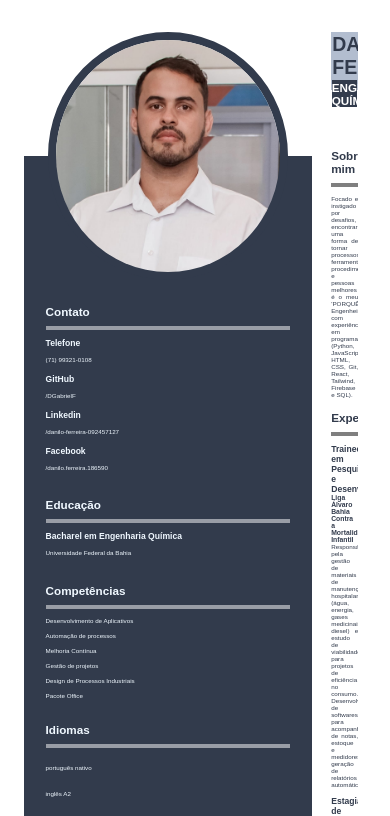
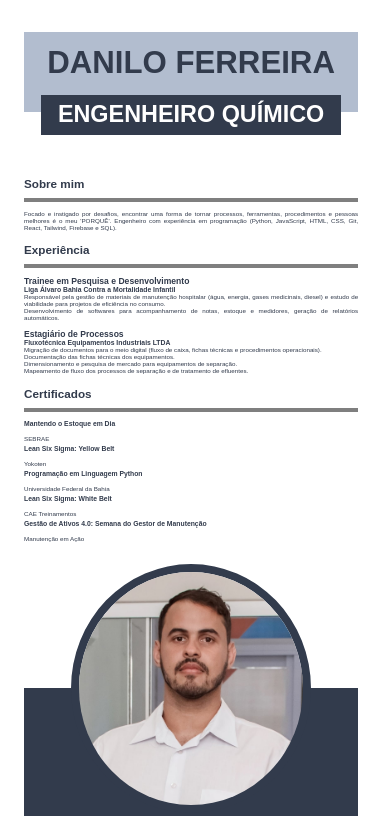
Before and after one commit to DGabrielF/curriculum, a React (Create React App) app: page / in a window 390 px wide. Shown: the top 816 px of the page. Built offline with nearby package versions, Linux system fonts and the light colour scheme.

Commit message:
:iphone: feat:adding behavior and some styles to the app on small screens

```diff
--- a/src/styles/global.css
+++ b/src/styles/global.css
@@ -130,3 +130,24 @@ img {
   width: 100%;
   height: .25rem;
 }
+
+@media screen and (max-width: 768px) {
+  .container {
+    display: flex;
+    flex-direction: column-reverse;
+  }
+  .left-container {
+    min-width: 100%;
+    min-height: 0;
+  }
+  .right-container {
+    min-width: 100%;
+    min-height: 0;
+  }
+  h1 {
+    font-size: 8vw;
+  }
+  h2 {
+    font-size: 6vw;
+  }
+}
```
